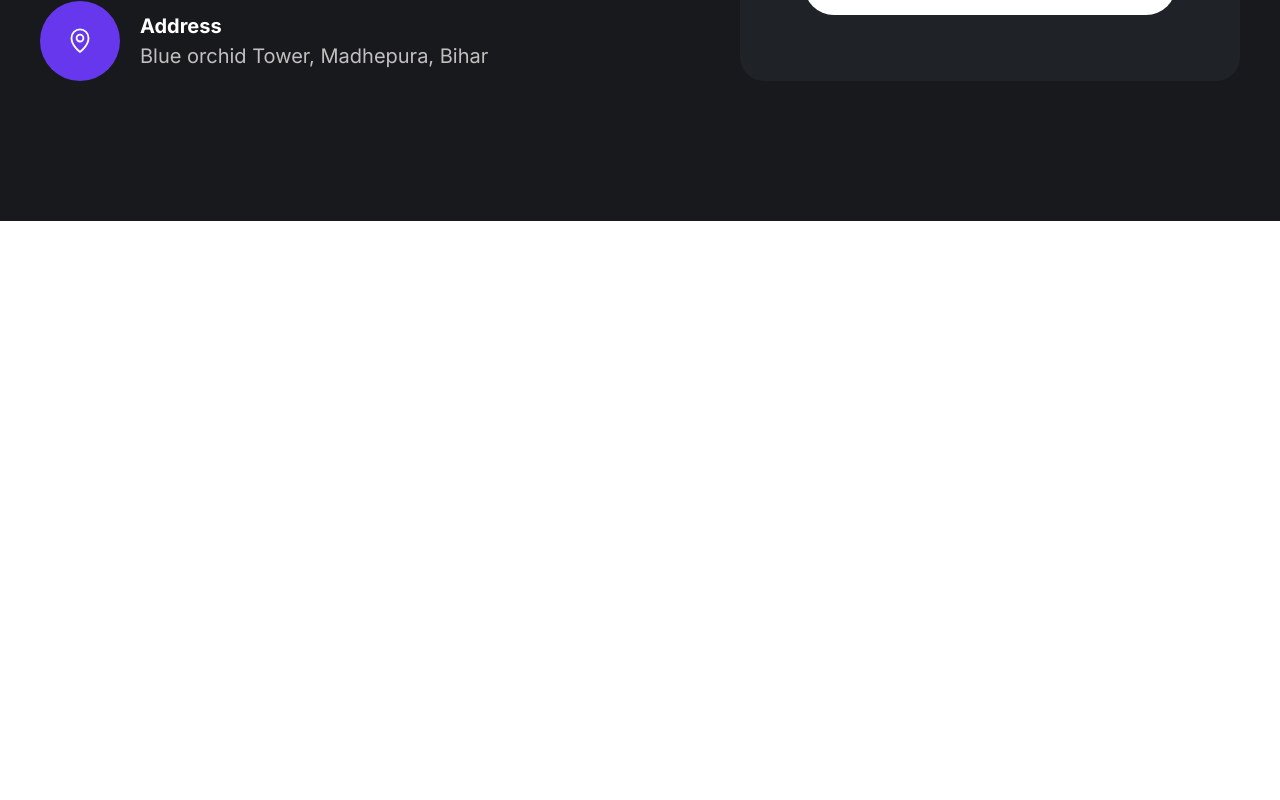
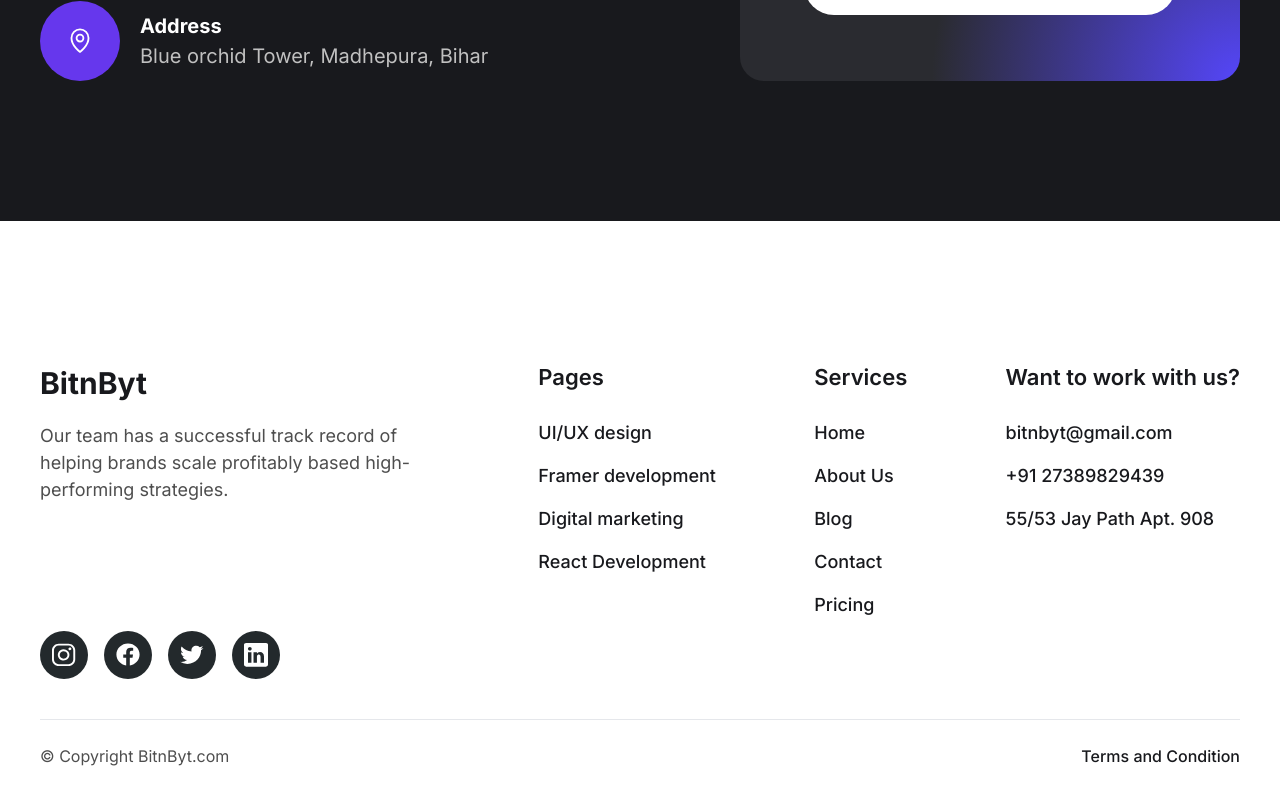
Before and after one commit to theRoushan/bitnbyt_website, a React (Create React App) app: page / in a window 1280 px wide. Shown: the part 5457-6257 px from the top of the page. Before the commit the page ends 5678 px from the top, so only its background shows below. Built offline with nearby package versions, Linux system fonts and the light colour scheme.

Commit message:
added footer

```diff
--- a/src/components/Contact.js
+++ b/src/components/Contact.js
@@ -50,7 +50,7 @@ const Contact = () => {
             </div>
           </div>
         </div>
-        <div className="contact-right w-5/12 bg-black-400 rounded-3xl p-16 overflow-hidden relative bg-opacity-60">
+        <div className="contact-right w-5/12 rounded-3xl p-16 overflow-hidden relative bg-opacity-60 gradient">
           <form className="flex flex-col w-full gap-6 relative">
                 <input type="text" name="name" placeholder="your name*" className="text-white outline-none text-lg rounded-[30px] w-full bg-black-800 px-6 placeholder-white py-5 font-semibold "/>
                 <input type="email" name="email" placeholder="your email*" className="text-white text-lg outline-none rounded-[30px] w-full bg-black-800 px-6 placeholder-white py-5 font-semibold"/>
--- a/src/components/Footer.js
+++ b/src/components/Footer.js
@@ -1,11 +1,90 @@
-import React from 'react'
+import React from "react";
+import asset40 from "../assets/asset 40.svg";
+import asset41 from "../assets/asset 41.svg";
+import asset42 from "../assets/asset 42.svg";
+import asset43 from "../assets/asset 43.svg";
 
 const Footer = () => {
   return (
-    <div>
-      footer
+    <div className="w-[1200px] m-auto pt-[140px] pb-8 text-black-800">
+      <div className="w-full flex justify-between pb-10 border-b border-light-gray">
+        <div className="w-4/12 flex flex-col gap-32">
+          <div>
+            <h1 className="text-[30px] font-bold mb-4">BitnByt</h1>
+            <p className="info-text">
+              Our team has a successful track record of helping brands scale
+              profitably based high-performing strategies.
+            </p>
+          </div>
+          <div className="flex gap-4">
+            <div className="p-3 rounded-full bg-black-400 w-12 h-12 flex justify-center items-center">
+              <img src={asset40} width={30} alt="instagram" />
+            </div>
+            <div className="p-3 rounded-full bg-black-400  w-12 h-12 flex justify-center items-center">
+              <img src={asset41} width={30} alt="facebook" />
+            </div>
+            <div className="p-3 rounded-full bg-black-400 w-12 h-12 flex justify-center items-center">
+              <img src={asset42} width={30} alt="twitter" />
+            </div>
+            <div className="p-3 rounded-full bg-black-400  w-12 h-12 flex justify-center items-center">
+              <img src={asset43} width={30} alt="linkedin" />
+            </div>
+          </div>
+        </div>
+        <ul>
+          <li className="text-[22px] mb-[25px] font-semibold">Pages</li>
+          <li className="font-[500] text-[black-400] my-4 text-[18px]">
+            <a href="#url">UI/UX design</a>
+          </li>
+          <li className="font-[500] text-[black-400] my-4 text-[18px]">
+            <a href="#url">Framer development</a>
+          </li>
+          <li className="font-[500] text-[black-400] my-4 text-[18px]">
+            <a href="#url">Digital marketing</a>
+          </li>
+          <li className="font-[500] text-[black-400] my-4 text-[18px]">
+            <a href="#url">React Development</a>
+          </li>
+        </ul>
+        <ul>
+          <li className="text-[22px] mb-[25px] font-semibold">Services</li>
+          <li className="font-[500] text-[black-400] my-4 text-[18px]">
+            <a href="#url">Home</a>
+          </li>
+          <li className="font-[500] text-[black-400] my-4 text-[18px]">
+            <a href="#url">About Us</a>
+          </li>
+          <li className="font-[500] text-[black-400] my-4 text-[18px]">
+            <a href="#url">Blog</a>
+          </li>
+          <li className="font-[500] text-[black-400] my-4 text-[18px]">
+            <a href="#url">Contact</a>
+          </li>
+          <li className="font-[500] text-[black-400] my-4 text-[18px]">
+            <a href="#url">Pricing</a>
+          </li>
+        </ul>
+        <ul>
+          <li className="text-[22px] mb-[25px] font-semibold">Want to work with us?</li>
+          <li className="font-[500] text-[black-400] my-4 text-[18px]">
+            <a href="#url">bitnbyt@gmail.com</a>
+          </li>
+          <li className="font-[500] text-[black-400] my-4 text-[18px]">
+            <a href="#url">+91 27389829439</a>
+          </li>
+          <li className="font-[500] text-[black-400] my-4 text-[18px]">
+            <a href="#url">55/53 Jay Path Apt. 908</a>
+          </li>
+        </ul>
+      </div>
+      <div className="flex justify-between pt-6">
+        <p className="text-gray-dark">&copy; Copyright BitnByt.com</p>
+        <p className="font-[500]">
+          <a href="#url">Terms and Condition</a>
+        </p>
+      </div>
     </div>
-  )
-}
+  );
+};
 
-export default Footer
+export default Footer;
--- a/src/components/Sections/HomeSection.js
+++ b/src/components/Sections/HomeSection.js
@@ -5,6 +5,7 @@ import Work from '../Work';
 import About from "../About";
 import Testimonials from '../Testimonials';
 import Contact from '../Contact';
+import Footer from '../Footer';
 
 const HomeSection = () => {
   return (
@@ -15,6 +16,7 @@ const HomeSection = () => {
       <About/>
       <Testimonials/>
       <Contact/>
+      <Footer/>
     </div>
   )
 }
--- a/src/index.css
+++ b/src/index.css
@@ -11,6 +11,12 @@
     BlinkMacSystemFont, sans-serif;
   -webkit-font-smoothing: antialiased;
   -moz-osx-font-smoothing: grayscale;
+}
+.gradient{
+  background-color: #2a2b30;
+  background-image:
+  radial-gradient(circle at top left, rgba(189, 47, 255, 0.771) 0%, transparent 37%),
+  radial-gradient(circle at bottom right, #5546f9 0%, transparent 40%);
 }
 @layer utilities {
   .custom-transition {
```
